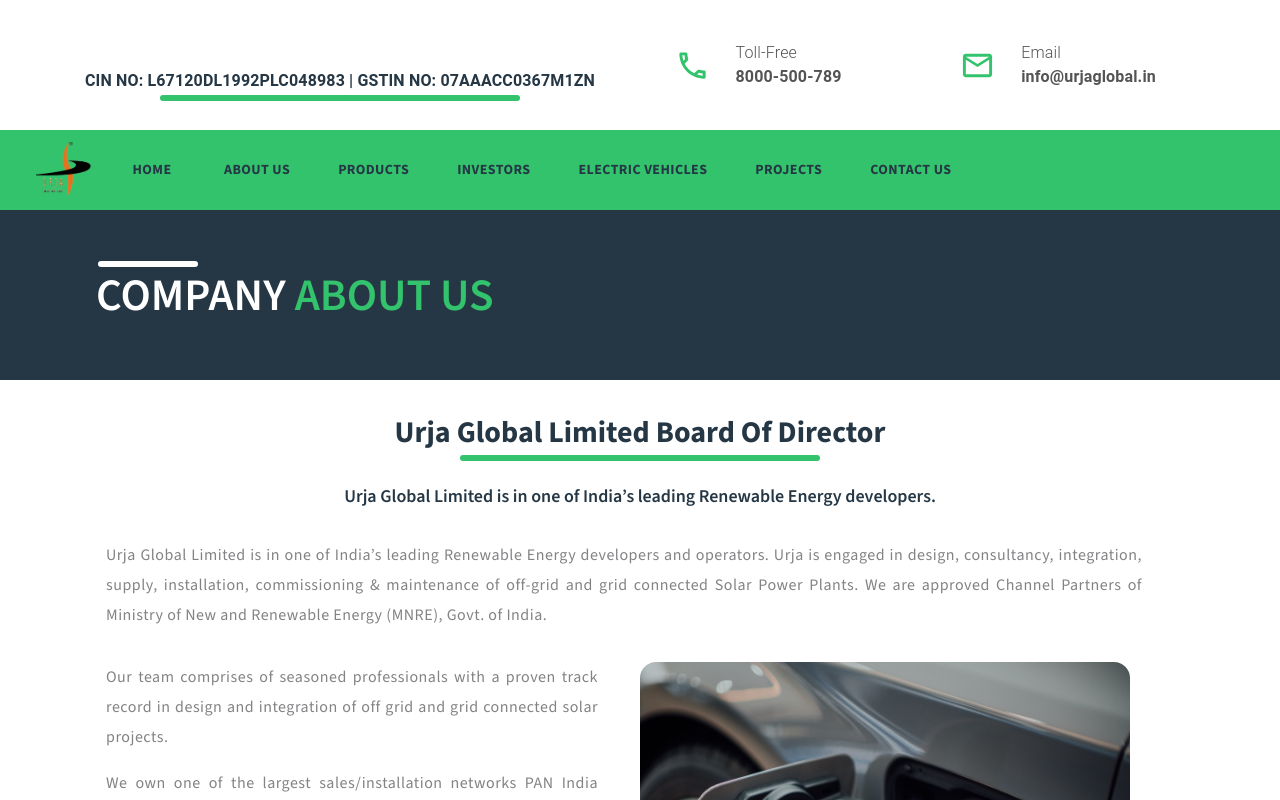
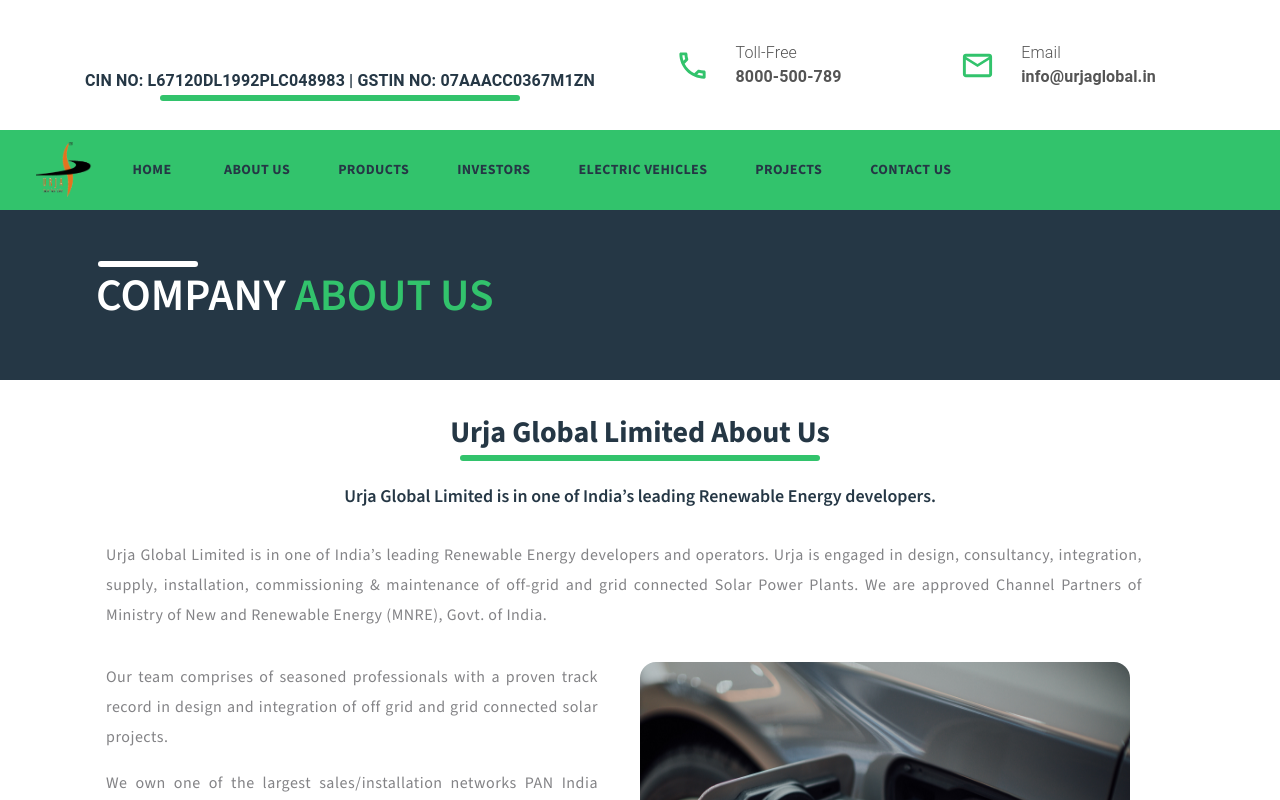
Before and after one commit to DInfotech/project-urja, a React (Create React App) app: page /about in a window 1280 px wide. Shown: the top 800 px of the page. Built offline with nearby package versions, Linux system fonts and the light colour scheme.

Commit message:
Update Details.js

```diff
--- a/src/components/common_components/Details.js
+++ b/src/components/common_components/Details.js
@@ -1,10 +1,10 @@
 import React from 'react';
 
-const Details = () => {
+const Details =props => {
   return (
     <>
 
-      <div className='heading'>Urja Global Limited Board of Director</div>
+      <div className='heading'>Urja Global Limited {props.details_title}</div>
       <div className='sub-heading'>Urja Global Limited is in one of India’s leading Renewable Energy developers.</div>
       <p className='paragraph-css'>Urja Global Limited is in one of India’s leading Renewable Energy developers and operators. Urja is engaged in design, consultancy, integration, supply, installation, commissioning & maintenance of off-grid and grid connected Solar Power Plants. We are approved Channel Partners of Ministry of New and Renewable Energy (MNRE), Govt. of India.</p>
 
```
